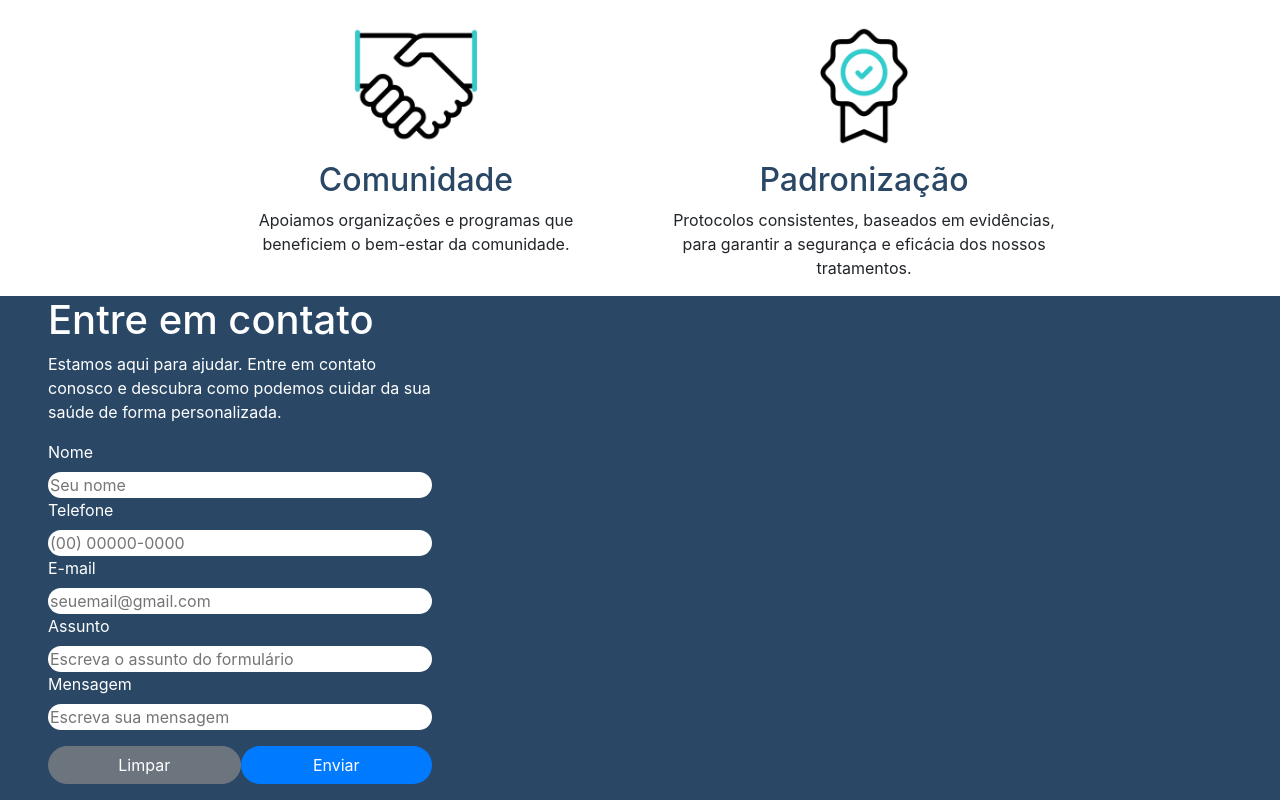
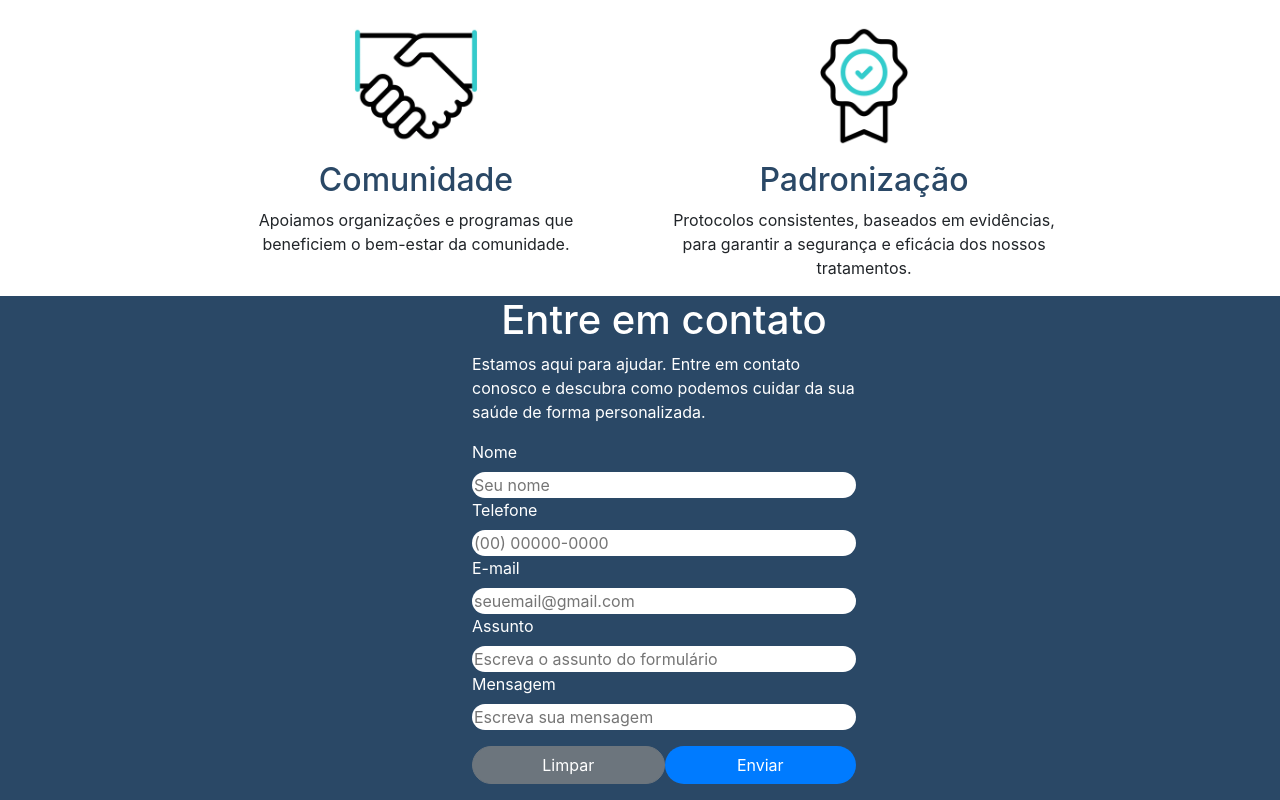
Before and after one commit to hardkill551/clinica-medica, a plain HTML site: page about.html in a window 1280 px wide. Shown: the part 1435-2235 px from the top of the page. Drawn offline with nearby package versions, Linux system fonts and the light colour scheme.

Commit message:
centralizando form

```diff
--- a/about.html
+++ b/about.html
@@ -122,7 +122,7 @@
       </div>
     </div>
 
-    <div style="background-color: #2a4866">
+    <div style="background-color: #2a4866" class="d-flex flex-column align-items-center">
         <h1 class="width:70vw; ml-5 text-white">
             Entre em contato
         </h1>
```
